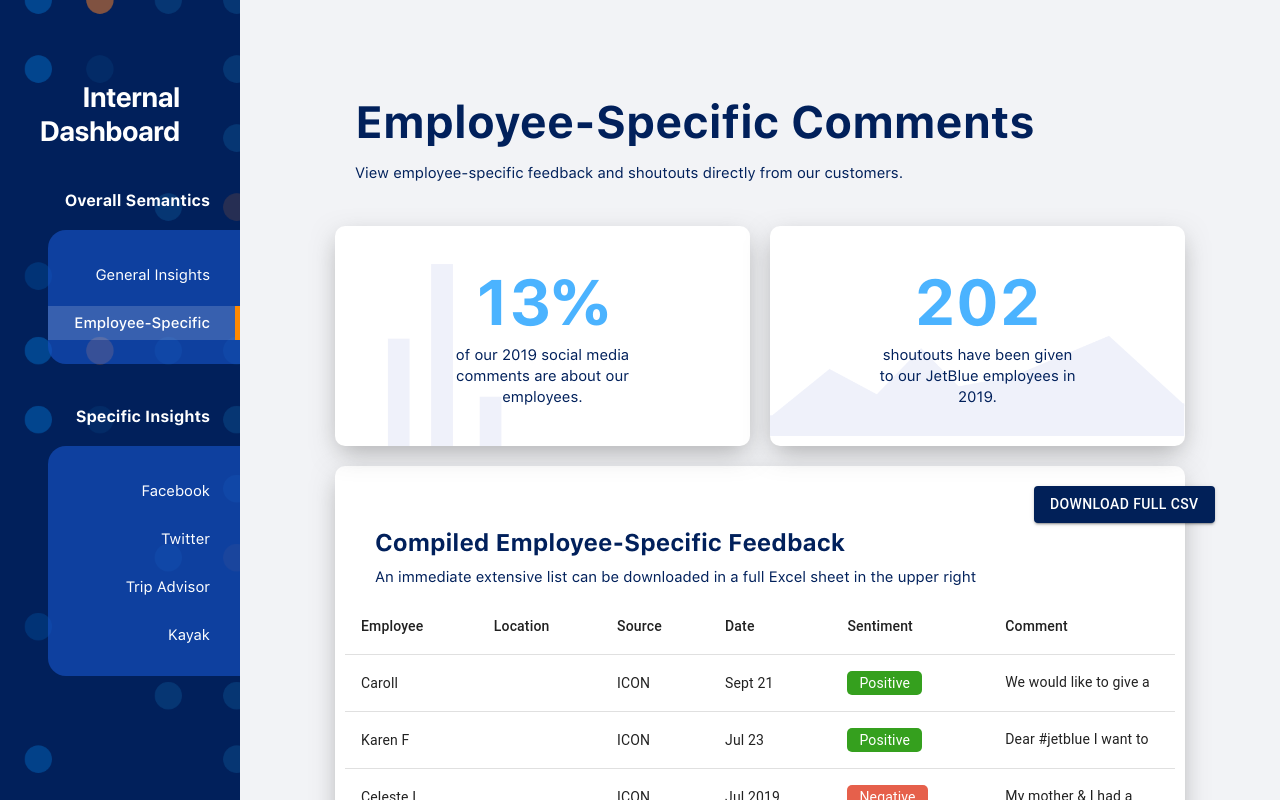
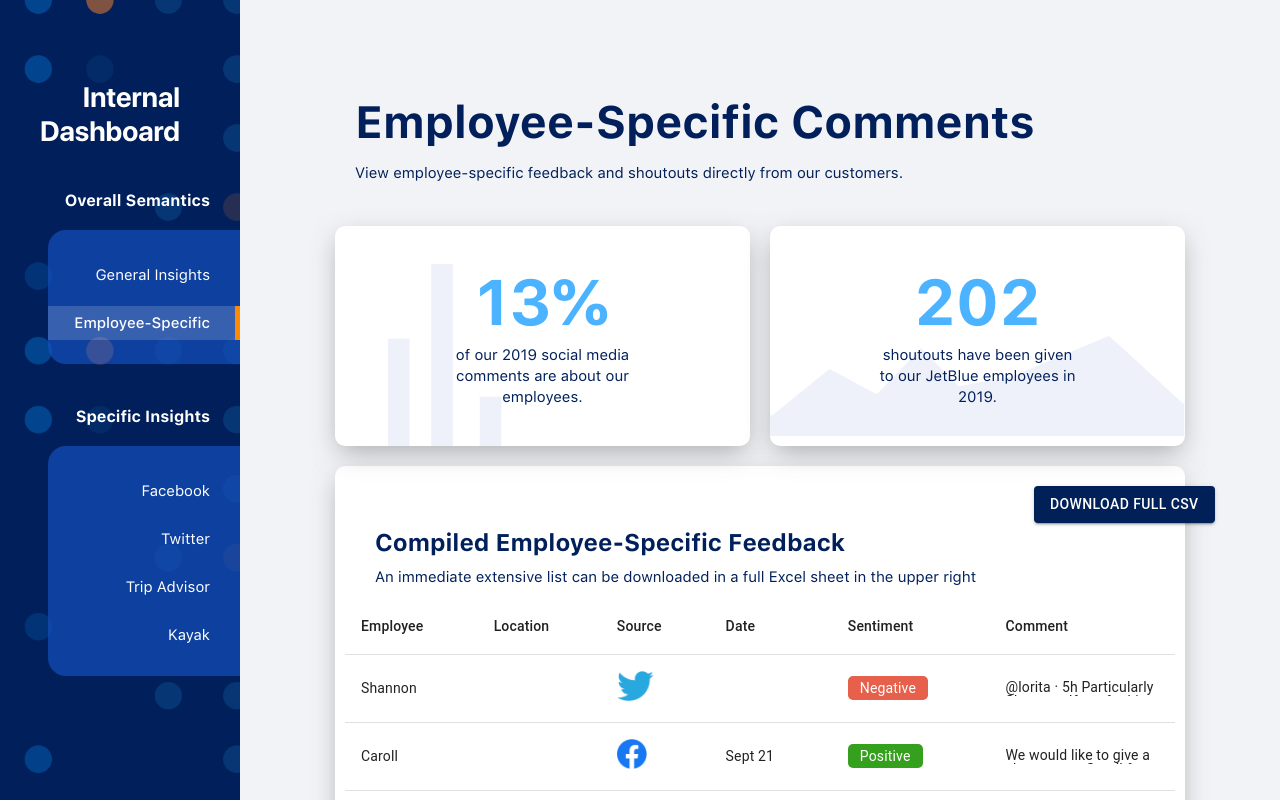
Before and after one commit to arytonhoi/yhack2019, a React (Create React App) app in the folder web/: page / in a window 1280 px wide. Both pictures are taken after a click on the element "Employee-Specific". Built offline with nearby package versions, Linux system fonts and the light colour scheme.

Commit message:
moved some peeps around so that you can see different results

```diff
--- a/web/src/components/mainPanel/TablePanel.js
+++ b/web/src/components/mainPanel/TablePanel.js
@@ -5,8 +5,13 @@ import TableCell from "@material-ui/core/TableCell";
 import TableBody from "@material-ui/core/TableBody";
 import TableRow from "@material-ui/core/TableRow";
 import Button from "@material-ui/core/Button";
+
 import computedResults from "../../../public/computed.json";
 import exportEmployees from "../../../public/employees.csv";
+
+import fbIcon from "../../../public/images/logo_facebook.png";
+import tripIcon from "../../../public/images/logo_tripadvisor.png";
+import twitterIcon from "../../../public/images/logo_twitter.png";
 
 import Card from "./Card";
 
@@ -30,7 +35,11 @@ class TablePanel extends Component {
 
   renderIcon(source) {
     if (source === "facebook") {
-
+      return <img src={fbIcon} height={"30px"}/>
+    } else if (source === "twitter") {
+      return <img src={twitterIcon} height={"30px"}/>
+    } else if (source === "tripadvisor") {
+      return <img src={tripIcon} height={"30px"}/>
     }
     return <div>ICON</div>
   }
```
Also changed, not shown: web/public/computed.json.
